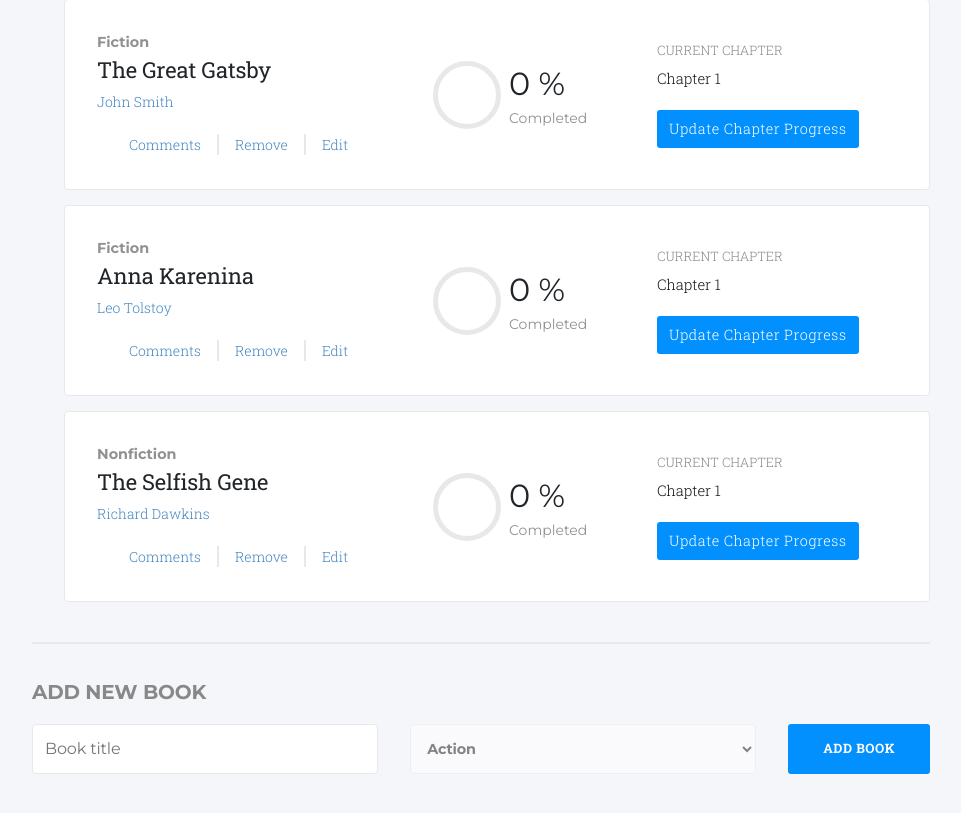
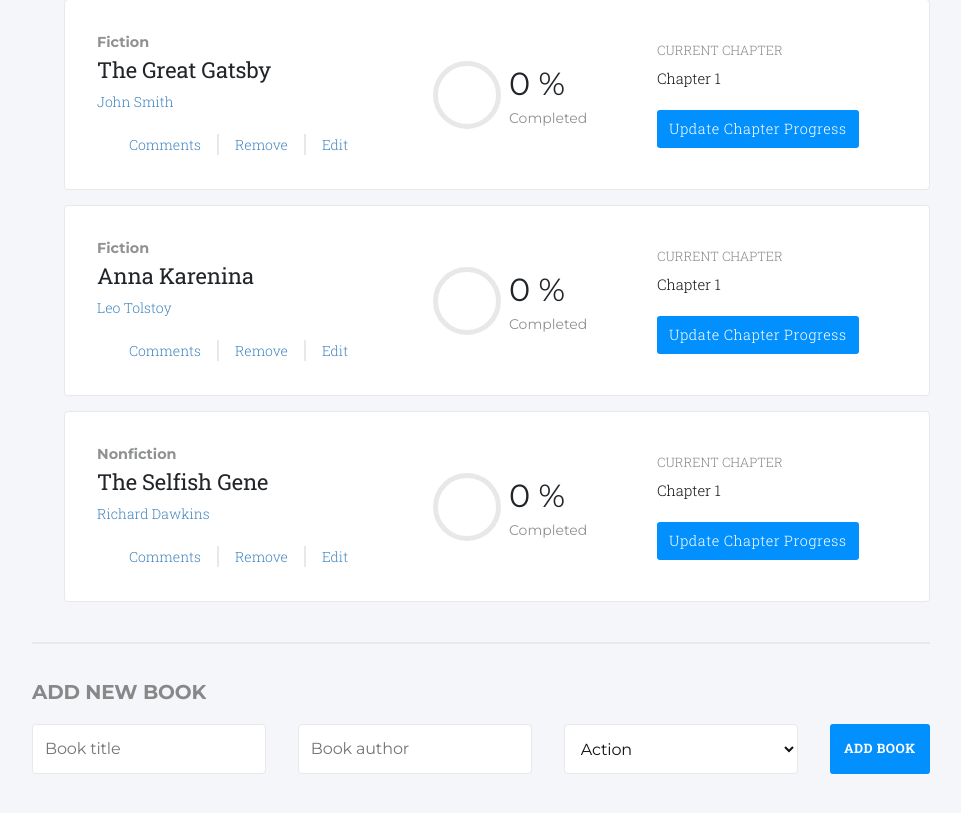
Before and after one commit to Kccendana/bookstore-react, a React (Create React App) app: page / in a window 1280 px wide. Shown: the part 283-1096 px from the top of the page, without its empty margins (179-1140 px from the left). Built offline with nearby package versions, Linux system fonts and the light colour scheme; the HTML template or start-up script is replaced by a standard one.

Commit message:
use Dispatch action on adding and removing books

```diff
--- a/src/components/Addbooks.js
+++ b/src/components/Addbooks.js
@@ -4,10 +4,10 @@
 import { addBook } from '../redux/books/booksSlice';
 import './addbooks.css';
 
-const options = ['Action', 'Science Fiction', 'Economy'];
+const options = ['Action', 'Science Fiction', 'Economy', 'Non-fiction'];
 
 function Addbooks() {
-  const [formData, setFormData] = useState({ title: '', category: options[0] });
+  const [formData, setFormData] = useState({ title: '', author: '', category: options[0] });
   const dispatch = useDispatch();
 
   const handleChange = (e) => {
@@ -20,11 +20,12 @@
     if (formData.title) {
       const newBook = {
         title: formData.title,
+        author: formData.author,
         category: formData.category,
         id: uuidv4(),
       };
       dispatch(addBook(newBook));
-      setFormData({ title: '', category: options[0] }); // Reset the form input fields
+      setFormData({ title: '', author: '', category: options[0] }); // Reset the form input fields
     }
   };
 
@@ -41,8 +42,17 @@
           onChange={handleChange}
           required
         />
+        <input
+          type="text"
+          className="input book-author"
+          placeholder="Book author"
+          name="author"
+          value={formData.author}
+          onChange={handleChange}
+          required
+        />
         <select
-          className="input book-category"
+          className="input category"
           name="category"
           value={formData.category}
           onChange={handleChange}
```
